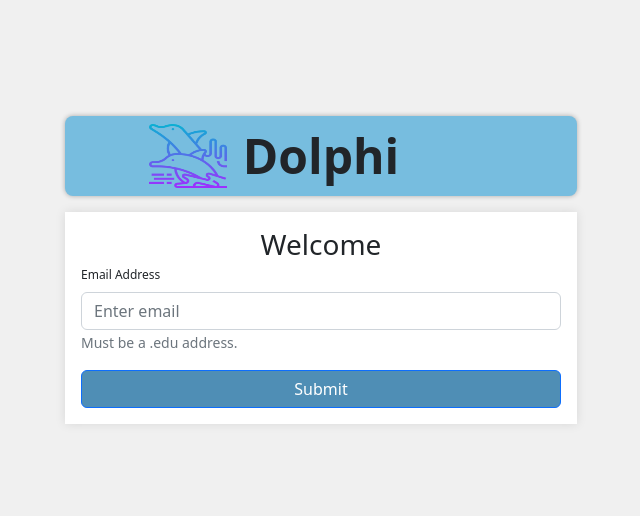
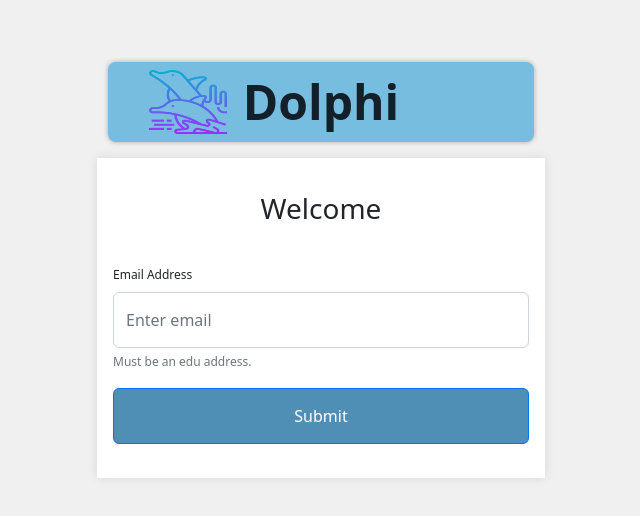
Before and after one commit to deflatedDbug/Dolphi, a Next.js app: page /Login in a window 1280 px wide. Shown: the part 130-646 px from the top of the page, without its empty margins (319-959 px from the left). Built offline with nearby package versions, Linux system fonts and the light colour scheme.

Commit message:
fixed some login things

```diff
--- a/pages/Login.tsx
+++ b/pages/Login.tsx
@@ -11,7 +11,6 @@ import logo from "../content/dolphi_logo.png"
 // TODO Login Header
 // shows the logi and name of the website
 
-// main conatiner
 // email field (this is a from)
 // continue button
 
@@ -22,7 +21,7 @@ interface LoginProps {
 function Logo() {
 	return(
 		<div
-		style={{background: "#77BDDF", width: "100%",
+		style={{background: "#77BDDF", width: "95%",
 				height: "5rem", margin: "auto", display: "flex",
 				alignContent: "center", justifyContent: "center",
 				borderRadius: ".5rem", marginBottom: "1rem",
@@ -34,7 +33,7 @@ function Logo() {
 				<Image src={logo} alt={"Logo"} layout={"responsive"}
 				/>
 				<h3 style={{margin: "auto",
-				fontWeight: "bolder", fontSize: "3rem"}}>
+				fontWeight: "bolder", fontSize: "3rem", color: "#142029"}}>
 					Dolphi
 				</h3>
 			</div>
@@ -50,19 +49,20 @@ function EmailForm({loggedInFunc}: LoginProps): JSX.Element {
 	const [email, setEmail] = useState("");
 
 	return(
-		<Form>
+		<Form style={{margin: "auto 0"}}>
 		  <Form.Group className="mb-3" controlId="formBasicEmail">
 			<Form.Label style={{fontSize: ".75rem"}}>Email Address</Form.Label>
 			<Form.Control type="email"
 			onChange={e => setEmail(e.target.value)}
+			style={{height: "3.5rem"}}
 			placeholder="Enter email" />
-			<Form.Text className="text-muted">
-				Must be a .edu address.
+			<Form.Text style={{fontSize: ".75rem"}} className="text-muted">
+				Must be an edu address.
 			</Form.Text>
 		  </Form.Group>
 
 		  <Button variant="primary" type="submit"
-				style={{background: "#4F8EB5", width: "100%"}}
+				style={{background: "#4F8EB5", width: "100%", height: "3.5rem"}}
 				onClick={(e)=> {
 					e.preventDefault()
 					if (validateForm(email)) loggedInFunc(authenticateEmail())
@@ -80,13 +80,14 @@ function LoginPage({loggedInFunc}: LoginProps): JSX.Element {
 			display: "flex", justifyContent: "center"}}>
 			<div style={{display: "flex", flexDirection: "column",
 				justifyContent: "center", alignContent: "center",
-				margin: "auto", width: "40vw",
+				margin: "auto", width: "28rem",
 				}}>
 				<Logo/>
 				<div style={{background: "white", display: "flex",
 					justifyContent: "center", alignContent: "center",
 					padding: "1rem", flexDirection: "column",
-					boxShadow: "0px 0px 10px rgba(0, 0, 0, .1)"
+					boxShadow: "0px 0px 10px rgba(0, 0, 0, .1)",
+					height: "20rem"
 					}}>
 					<h3 style={{margin: "auto"}}> Welcome </h3>
 					<EmailForm loggedInFunc={loggedInFunc}/>
```
